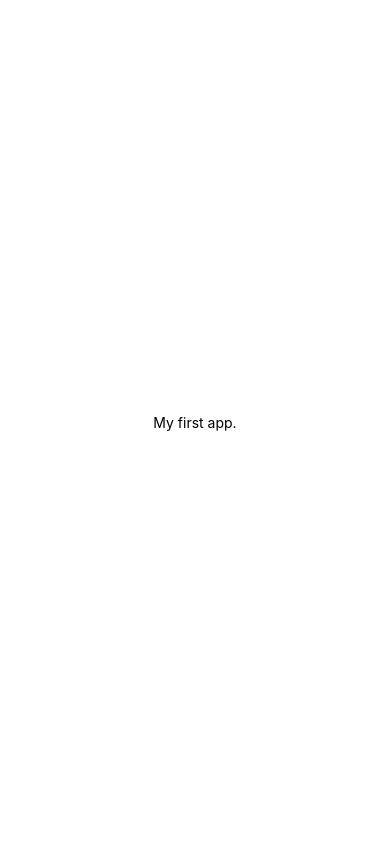
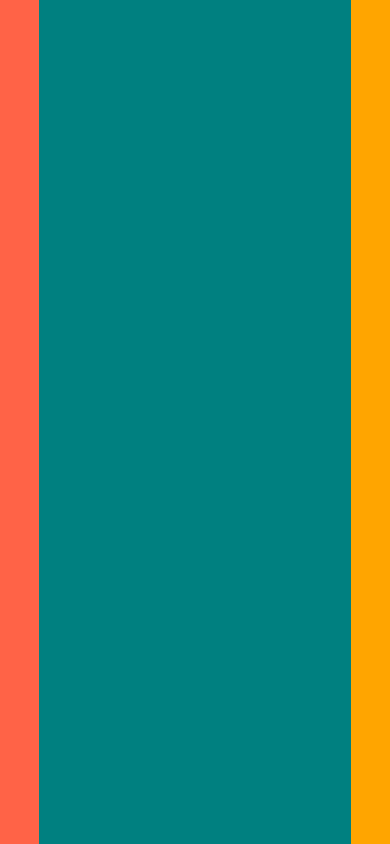
Before and after one commit to dodan9/react-native-1, a React Native app: screen / in a window 390 px wide. Built offline with nearby package versions, Linux system fonts and the light colour scheme.

Commit message:
layout
- react native으ㅣ view 는 flex를 기본값으로 가진다
- flex direction의 기본값은 row가 아닌 column이다.
- 최상위 view에 flex값을 정해주지 않으면 자식 view에 flex를 주어도 의미 업다

```diff
--- a/App.js
+++ b/App.js
@@ -1,11 +1,14 @@
 import { StatusBar } from "expo-status-bar";
-import { StyleSheet, Text, View } from "react-native";
+import { StyleSheet, Text, View, Sta } from "react-native";
 
 export default function App() {
   return (
-    <View style={styles.container}>
-      <Text>My first app.</Text>
-      <StatusBar style='auto' />
+    <View style={{ flex: 1, flexDirection: "row" }}>
+      {/* <Text style={styles.text1}>My first app</Text>
+      <StatusBar style='auto' /> */}
+      <View style={{ flex: 1, backgroundColor: "tomato" }}></View>
+      <View style={{ flex: 8, backgroundColor: "teal" }}></View>
+      <View style={{ flex: 1, backgroundColor: "orange" }}></View>
     </View>
   );
 }
@@ -17,4 +20,8 @@ const styles = StyleSheet.create({
     alignItems: "center",
     justifyContent: "center",
   },
+  text1: {
+    fontSize: 40,
+    color: "green",
+  },
 });
```
